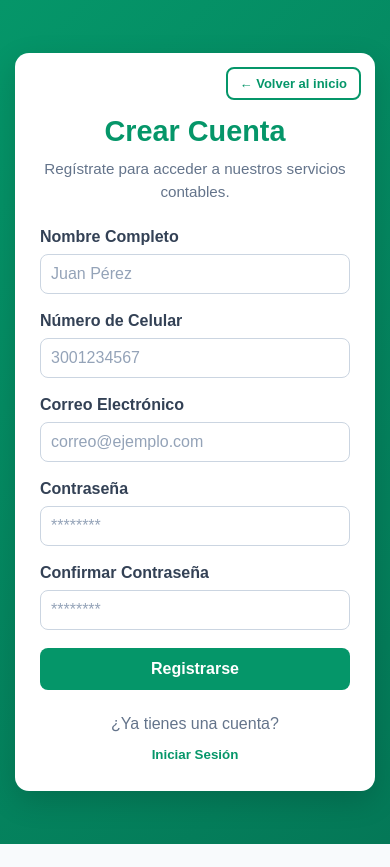
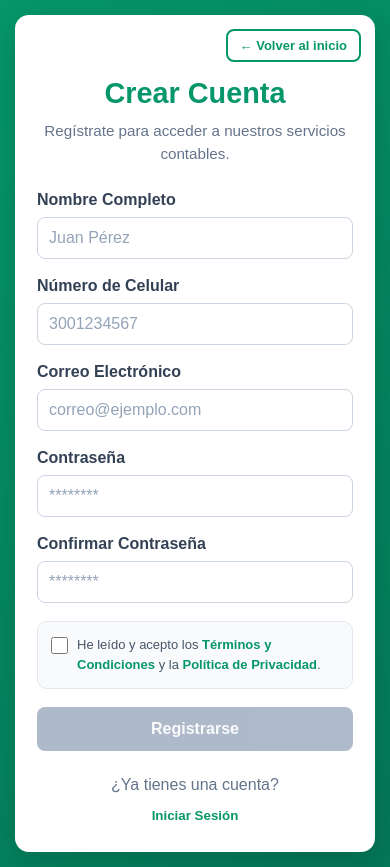
Before and after one commit to Fontecha011137/CONTADURIA, a React (Vite) app: page /register in a window 390 px wide. Before the commit the page ends 844 px from the top, so only its background shows below. Built offline with nearby package versions, Linux system fonts and the light colour scheme.

Commit message:
Agregar aceptación de términos y privacidad

```diff
--- a/src/pages/register.css
+++ b/src/pages/register.css
@@ -1,5 +1,5 @@
 /* =========================================================
-   CONTENEDOR
+   REGISTER - CONTENEDOR GENERAL
 ========================================================= */
 
 .register-container {
@@ -22,7 +22,7 @@
 
 
 /* =========================================================
-   TARJETA
+   TARJETA PRINCIPAL
 ========================================================= */
 
 .register-card {
@@ -31,20 +31,22 @@
   width: 100%;
   max-width: 500px;
 
+  padding: 70px 40px 40px;
+
   background: #ffffff;
-
-  padding: 70px 40px 40px;
 
   border-radius: 16px;
 
-  box-shadow: 0 10px 30px rgba(0, 0, 0, 0.15);
+  box-shadow:
+    0 10px 30px
+    rgba(0, 0, 0, 0.15);
 
   box-sizing: border-box;
 }
 
 
 /* =========================================================
-   BOTÓN VOLVER
+   BOTÓN VOLVER AL INICIO
 ========================================================= */
 
 .btn-volver-register {
@@ -78,25 +80,18 @@
     box-shadow 0.2s ease;
 }
 
-
-/* =========================================================
-   HOVER BOTÓN VOLVER
-========================================================= */
-
 .btn-volver-register:hover {
   background: #059669;
   color: #ffffff;
+
   border-color: #059669;
 
   transform: translateY(-1px);
 
-  box-shadow: 0 4px 10px rgba(0, 0, 0, 0.12);
+  box-shadow:
+    0 4px 10px
+    rgba(0, 0, 0, 0.12);
 }
-
-
-/* =========================================================
-   ACTIVE BOTÓN VOLVER
-========================================================= */
 
 .btn-volver-register:active {
   transform: translateY(0);
@@ -106,30 +101,25 @@
 
 
 /* =========================================================
-   TÍTULO
+   ENCABEZADO
 ========================================================= */
 
 .register-card h1 {
+  margin-top: 0;
+  margin-bottom: 10px;
+
   text-align: center;
 
   color: #059669;
-
-  margin-top: 0;
-  margin-bottom: 10px;
 }
 
+.register-card > p {
+  margin-top: 0;
+  margin-bottom: 25px;
 
-/* =========================================================
-   DESCRIPCIÓN
-========================================================= */
-
-.register-card > p {
   text-align: center;
 
   color: #64748b;
-
-  margin-top: 0;
-  margin-bottom: 25px;
 
   line-height: 1.5;
 }
@@ -138,6 +128,10 @@
 /* =========================================================
    FORMULARIO
 ========================================================= */
+
+.register-card form {
+  width: 100%;
+}
 
 .form-group {
   display: flex;
@@ -154,14 +148,14 @@
 .form-group label {
   margin-bottom: 8px;
 
+  color: #334155;
+
   font-weight: 600;
-
-  color: #334155;
 }
 
 
 /* =========================================================
-   INPUTS
+   INPUTS Y SELECTS
 ========================================================= */
 
 .form-group input,
@@ -170,16 +164,15 @@
 
   padding: 12px;
 
+  background: #ffffff;
+  color: #334155;
+
   border: 1px solid #cbd5e1;
   border-radius: 8px;
 
-  font-size: 1rem;
-
   outline: none;
 
-  background: #ffffff;
-
-  color: #334155;
+  font-size: 1rem;
 
   box-sizing: border-box;
 
@@ -188,25 +181,79 @@
     box-shadow 0.3s ease;
 }
 
-
-/* =========================================================
-   INPUT FOCUS
-========================================================= */
-
 .form-group input:focus,
 .form-group select:focus {
   border-color: #059669;
 
-  box-shadow: 0 0 0 3px rgba(5, 150, 105, 0.12);
+  box-shadow:
+    0 0 0 3px
+    rgba(5, 150, 105, 0.12);
+}
+
+.form-group input::placeholder {
+  color: #94a3b8;
 }
 
 
 /* =========================================================
-   PLACEHOLDER
+   TÉRMINOS Y CONDICIONES
 ========================================================= */
 
-.form-group input::placeholder {
-  color: #94a3b8;
+.terminos-container {
+  margin: 22px 0 20px;
+
+  padding: 15px;
+
+  background: #f8fafc;
+
+  border: 1px solid #e2e8f0;
+  border-radius: 10px;
+}
+
+.terminos-label {
+  display: flex;
+  align-items: flex-start;
+
+  gap: 10px;
+
+  color: #475569;
+
+  font-size: 14px;
+
+  line-height: 1.55;
+
+  cursor: pointer;
+}
+
+.terminos-label input {
+  width: 18px;
+  height: 18px;
+
+  min-width: 18px;
+
+  margin-top: 2px;
+
+  accent-color: #059669;
+
+  cursor: pointer;
+}
+
+.terminos-label span {
+  flex: 1;
+}
+
+.terminos-label a {
+  color: #059669;
+
+  font-weight: 700;
+
+  text-decoration: none;
+}
+
+.terminos-label a:hover {
+  color: #047857;
+
+  text-decoration: underline;
 }
 
 
@@ -217,13 +264,12 @@
 .register-btn {
   width: 100%;
 
+  padding: 14px;
+
   background: #059669;
   color: #ffffff;
 
   border: none;
-
-  padding: 14px;
-
   border-radius: 8px;
 
   font-size: 1rem;
@@ -234,36 +280,43 @@
   transition:
     background-color 0.3s ease,
     transform 0.2s ease,
-    box-shadow 0.2s ease;
+    box-shadow 0.2s ease,
+    opacity 0.2s ease;
 }
 
-
-/* =========================================================
-   HOVER REGISTRARSE
-========================================================= */
-
-.register-btn:hover {
+.register-btn:hover:not(:disabled) {
   background: #047857;
 
   transform: translateY(-1px);
 
-  box-shadow: 0 4px 10px rgba(0, 0, 0, 0.12);
+  box-shadow:
+    0 4px 10px
+    rgba(0, 0, 0, 0.12);
 }
 
+.register-btn:active:not(:disabled) {
+  transform: translateY(0);
 
-/* =========================================================
-   ACTIVE REGISTRARSE
-========================================================= */
+  box-shadow: none;
+}
 
-.register-btn:active {
-  transform: translateY(0);
+.register-btn:disabled {
+  background: #94a3b8;
+
+  color: #f8fafc;
+
+  cursor: not-allowed;
+
+  opacity: 0.75;
+
+  transform: none;
 
   box-shadow: none;
 }
 
 
 /* =========================================================
-   FOOTER
+   FOOTER DEL FORMULARIO
 ========================================================= */
 
 .register-footer {
@@ -274,12 +327,9 @@
   align-items: center;
 
   gap: 10px;
+
+  text-align: center;
 }
-
-
-/* =========================================================
-   TEXTO FOOTER
-========================================================= */
 
 .register-footer p {
   margin: 0;
@@ -293,25 +343,21 @@
 ========================================================= */
 
 .login-link {
+  padding: 4px 8px;
+
   background: transparent;
 
+  color: #059669;
+
   border: none;
-
-  color: #059669;
 
   font-weight: 600;
 
   cursor: pointer;
 
-  padding: 4px 8px;
-
-  transition: color 0.2s ease;
+  transition:
+    color 0.2s ease;
 }
-
-
-/* =========================================================
-   HOVER INICIAR SESIÓN
-========================================================= */
 
 .login-link:hover {
   color: #047857;
@@ -321,25 +367,25 @@
 
 
 /* =========================================================
-   MODAL OVERLAY
+   MODAL - OVERLAY
 ========================================================= */
 
 .modal-overlay {
   position: fixed;
 
-  top: 0;
-  left: 0;
+  inset: 0;
 
   width: 100%;
   height: 100%;
 
-  background: rgba(0, 0, 0, 0.5);
+  padding: 20px;
 
   display: flex;
   justify-content: center;
   align-items: center;
 
-  padding: 20px;
+  background:
+    rgba(0, 0, 0, 0.5);
 
   box-sizing: border-box;
 
@@ -348,42 +394,34 @@
 
 
 /* =========================================================
-   MODAL
+   MODAL - CONTENIDO
 ========================================================= */
 
 .modal {
-  background: #ffffff;
+  width: 90%;
+  max-width: 400px;
 
   padding: 30px;
 
+  background: #ffffff;
+
   border-radius: 12px;
-
-  width: 90%;
-  max-width: 400px;
 
   text-align: center;
 
-  box-shadow: 0 10px 30px rgba(0, 0, 0, 0.2);
+  box-shadow:
+    0 10px 30px
+    rgba(0, 0, 0, 0.2);
 
   box-sizing: border-box;
 }
 
-
-/* =========================================================
-   TÍTULO MODAL
-========================================================= */
-
 .modal h3 {
-  color: #059669;
-
   margin-top: 0;
   margin-bottom: 15px;
+
+  color: #059669;
 }
-
-
-/* =========================================================
-   TEXTO MODAL
-========================================================= */
 
 .modal p {
   margin-bottom: 20px;
@@ -399,30 +437,27 @@
 ========================================================= */
 
 .modal button {
+  padding: 12px 24px;
+
   background: #059669;
-
   color: #ffffff;
 
   border: none;
+  border-radius: 8px;
 
-  padding: 12px 24px;
-
-  border-radius: 8px;
+  font-weight: 600;
 
   cursor: pointer;
 
-  font-weight: 600;
-
-  transition: background-color 0.3s ease;
+  transition:
+    background-color 0.3s ease,
+    transform 0.2s ease;
 }
-
-
-/* =========================================================
-   HOVER MODAL
-========================================================= */
 
 .modal button:hover {
   background: #047857;
+
+  transform: translateY(-1px);
 }
 
 
@@ -437,11 +472,18 @@
   }
 
   .register-card {
-    padding: 65px 30px 30px;
+    padding:
+      65px
+      30px
+      30px;
   }
 
   .register-card h1 {
     font-size: 2rem;
+  }
+
+  .terminos-container {
+    padding: 14px;
   }
 
 }
@@ -458,7 +500,10 @@
   }
 
   .register-card {
-    padding: 62px 25px 25px;
+    padding:
+      62px
+      22px
+      25px;
 
     border-radius: 14px;
   }
@@ -482,11 +527,32 @@
 
   .form-group input,
   .form-group select {
-    padding: 10px;
+    padding: 11px;
+  }
+
+  .terminos-container {
+    margin:
+      18px
+      0;
+
+    padding: 13px;
+  }
+
+  .terminos-label {
+    gap: 9px;
+
+    font-size: 13px;
+  }
+
+  .terminos-label input {
+    width: 17px;
+    height: 17px;
+
+    min-width: 17px;
   }
 
   .register-btn {
-    padding: 12px;
+    padding: 13px;
   }
 
 }
@@ -499,7 +565,10 @@
 @media (max-width: 360px) {
 
   .register-card {
-    padding: 60px 20px 20px;
+    padding:
+      60px
+      18px
+      20px;
   }
 
   .btn-volver-register {
@@ -515,4 +584,8 @@
     font-size: 1.6rem;
   }
 
+  .terminos-label {
+    font-size: 12.5px;
+  }
+
 }
--- a/src/pages/register.jsx
+++ b/src/pages/register.jsx
@@ -3,7 +3,11 @@ import { createUserWithEmailAndPassword } from "firebase/auth";
 import { Link, useNavigate } from "react-router-dom";
 
 import { auth, db } from "../firebaseConfig";
-import { doc, setDoc } from "firebase/firestore";
+import {
+  doc,
+  setDoc,
+  serverTimestamp
+} from "firebase/firestore";
 
 import "./register.css";
 
@@ -14,6 +18,8 @@ function Register() {
   const [mostrarModal, setMostrarModal] = useState(false);
   const [registroExitoso, setRegistroExitoso] = useState(false);
 
+  const [aceptaTerminos, setAceptaTerminos] = useState(false);
+
   const [formData, setFormData] = useState({
     nombre: "",
     celular: "",
@@ -21,6 +27,13 @@ function Register() {
     password: "",
     confirmPassword: "",
   });
+
+  // =========================================
+  // VERSIONES LEGALES
+  // =========================================
+
+  const VERSION_TERMINOS = "1.0";
+  const VERSION_PRIVACIDAD = "1.0";
 
   // =========================================
   // MANEJAR CAMBIOS DEL FORMULARIO
@@ -40,7 +53,25 @@ function Register() {
   const handleSubmit = async (e) => {
     e.preventDefault();
 
-    // Validar contraseñas
+    // =========================================
+    // VALIDAR TÉRMINOS
+    // =========================================
+
+    if (!aceptaTerminos) {
+      setMensaje(
+        "Debes aceptar los Términos y Condiciones y la Política de Privacidad para registrarte."
+      );
+
+      setRegistroExitoso(false);
+      setMostrarModal(true);
+
+      return;
+    }
+
+    // =========================================
+    // VALIDAR CONTRASEÑAS
+    // =========================================
+
     if (formData.password !== formData.confirmPassword) {
       setMensaje("Las contraseñas no coinciden");
       setRegistroExitoso(false);
@@ -48,18 +79,26 @@ function Register() {
       return;
     }
 
-    // Validar celular
+    // =========================================
+    // VALIDAR CELULAR
+    // =========================================
+
     if (!/^[0-9]{10}$/.test(formData.celular)) {
       setMensaje(
         "Ingrese un número de celular válido de 10 dígitos."
       );
+
       setRegistroExitoso(false);
       setMostrarModal(true);
+
       return;
     }
 
     try {
-      // Crear usuario en Firebase Authentication
+      // =========================================
+      // CREAR USUARIO EN FIREBASE AUTH
+      // =========================================
+
       const userCredential =
         await createUserWithEmailAndPassword(
           auth,
@@ -67,14 +106,47 @@ function Register() {
           formData.password
         );
 
-      // Crear perfil en Firestore
+      const uid = userCredential.user.uid;
+
+      // =========================================
+      // CREAR PERFIL EN FIRESTORE
+      // =========================================
+
       await setDoc(
-        doc(db, "usuarios", userCredential.user.uid),
+        doc(db, "usuarios", uid),
         {
           nombre: formData.nombre,
           celular: formData.celular,
           email: formData.email,
+
           rol: "cliente",
+
+          // =====================================
+          // ACEPTACIÓN LEGAL
+          // =====================================
+
+          aceptoTerminos: true,
+
+          versionTerminos:
+            VERSION_TERMINOS,
+
+          aceptoPoliticaPrivacidad: true,
+
+          versionPoliticaPrivacidad:
+            VERSION_PRIVACIDAD,
+
+          fechaAceptacionTerminos:
+            serverTimestamp(),
+
+          fechaAceptacionPrivacidad:
+            serverTimestamp(),
+
+          // =====================================
+          // FECHA DE CREACIÓN
+          // =====================================
+
+          fechaRegistro:
+            serverTimestamp(),
         }
       );
 
@@ -83,26 +155,44 @@ function Register() {
         userCredential.user
       );
 
-      setMensaje("Cuenta creada correctamente");
+      setMensaje(
+        "Cuenta creada correctamente"
+      );
+
       setRegistroExitoso(true);
       setMostrarModal(true);
 
     } catch (error) {
       console.error(error);
 
-      if (error.code === "auth/email-already-in-use") {
-        setMensaje("Este correo ya está registrado");
+      if (
+        error.code ===
+        "auth/email-already-in-use"
+      ) {
+        setMensaje(
+          "Este correo ya está registrado"
+        );
 
-      } else if (error.code === "auth/weak-password") {
+      } else if (
+        error.code ===
+        "auth/weak-password"
+      ) {
         setMensaje(
           "La contraseña debe tener al menos 6 caracteres"
         );
 
-      } else if (error.code === "auth/invalid-email") {
-        setMensaje("Correo electrónico inválido");
+      } else if (
+        error.code ===
+        "auth/invalid-email"
+      ) {
+        setMensaje(
+          "Correo electrónico inválido"
+        );
 
       } else {
-        setMensaje("Error al registrar usuario");
+        setMensaje(
+          "Error al registrar usuario"
+        );
       }
 
       setRegistroExitoso(false);
@@ -151,7 +241,9 @@ function Register() {
             ENCABEZADO
         ====================================== */}
 
-        <h1>Crear Cuenta</h1>
+        <h1>
+          Crear Cuenta
+        </h1>
 
         <p>
           Regístrate para acceder a nuestros
@@ -167,7 +259,10 @@ function Register() {
           {/* NOMBRE */}
 
           <div className="form-group">
-            <label>Nombre Completo</label>
+
+            <label>
+              Nombre Completo
+            </label>
 
             <input
               type="text"
@@ -177,12 +272,16 @@ function Register() {
               onChange={handleChange}
               required
             />
+
           </div>
 
           {/* CELULAR */}
 
           <div className="form-group">
-            <label>Número de Celular</label>
+
+            <label>
+              Número de Celular
+            </label>
 
             <input
               type="tel"
@@ -194,12 +293,16 @@ function Register() {
               inputMode="numeric"
               required
             />
+
           </div>
 
           {/* CORREO */}
 
           <div className="form-group">
-            <label>Correo Electrónico</label>
+
+            <label>
+              Correo Electrónico
+            </label>
 
             <input
               type="email"
@@ -209,12 +312,16 @@ function Register() {
               onChange={handleChange}
               required
             />
+
           </div>
 
           {/* CONTRASEÑA */}
 
           <div className="form-group">
-            <label>Contraseña</label>
+
+            <label>
+              Contraseña
+            </label>
 
             <input
               type="password"
@@ -224,12 +331,16 @@ function Register() {
               onChange={handleChange}
               required
             />
+
           </div>
 
           {/* CONFIRMAR CONTRASEÑA */}
 
           <div className="form-group">
-            <label>Confirmar Contraseña</label>
+
+            <label>
+              Confirmar Contraseña
+            </label>
 
             <input
               type="password"
@@ -239,13 +350,61 @@ function Register() {
               onChange={handleChange}
               required
             />
+
           </div>
 
-          {/* BOTÓN REGISTRARSE */}
+          {/* ===================================
+              TÉRMINOS Y PRIVACIDAD
+          =================================== */}
+
+          <div className="terminos-container">
+
+            <label className="terminos-label">
+
+              <input
+                type="checkbox"
+                checked={aceptaTerminos}
+                onChange={(e) =>
+                  setAceptaTerminos(
+                    e.target.checked
+                  )
+                }
+              />
+
+              <span>
+                He leído y acepto los{" "}
+
+                <Link
+                  to="/terminos"
+                  target="_blank"
+                  rel="noopener noreferrer"
+                >
+                  Términos y Condiciones
+                </Link>
+
+                {" "}y la{" "}
+
+                <Link
+                  to="/privacidad"
+                  target="_blank"
+                  rel="noopener noreferrer"
+                >
+                  Política de Privacidad
+                </Link>.
+              </span>
+
+            </label>
+
+          </div>
+
+          {/* ===================================
+              BOTÓN REGISTRARSE
+          =================================== */}
 
           <button
             type="submit"
             className="register-btn"
+            disabled={!aceptaTerminos}
           >
             Registrarse
           </button>
@@ -258,15 +417,19 @@ function Register() {
 
         <div className="register-footer">
 
-          <p>¿Ya tienes una cuenta?</p>
+          <p>
+            ¿Ya tienes una cuenta?
+          </p>
 
           <Link to="/login">
+
             <button
               type="button"
               className="login-link"
             >
               Iniciar Sesión
             </button>
+
           </Link>
 
         </div>
@@ -289,7 +452,9 @@ function Register() {
                 : "Error"}
             </h3>
 
-            <p>{mensaje}</p>
+            <p>
+              {mensaje}
+            </p>
 
             <button
               type="button"
```
